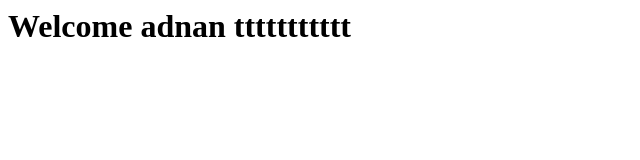
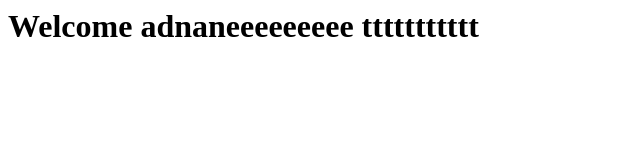
Before and after one commit to ifrah-adnan/devops-app, a plain HTML site: page index.html in a window 1280 px wide. Shown: the whole page, without its empty margins (0-640 px from the left). Drawn offline with Linux system fonts and the light colour scheme.

Commit message:
Update index.html

```diff
--- a/index.html
+++ b/index.html
@@ -3,6 +3,6 @@
     <title>Welcome</title>
   </head>
   <body>
-    <h1>Welcome adnan ttttttttttt</h1>
+    <h1>Welcome adnaneeeeeeeee ttttttttttt</h1>
   </body>
 </html>
```
